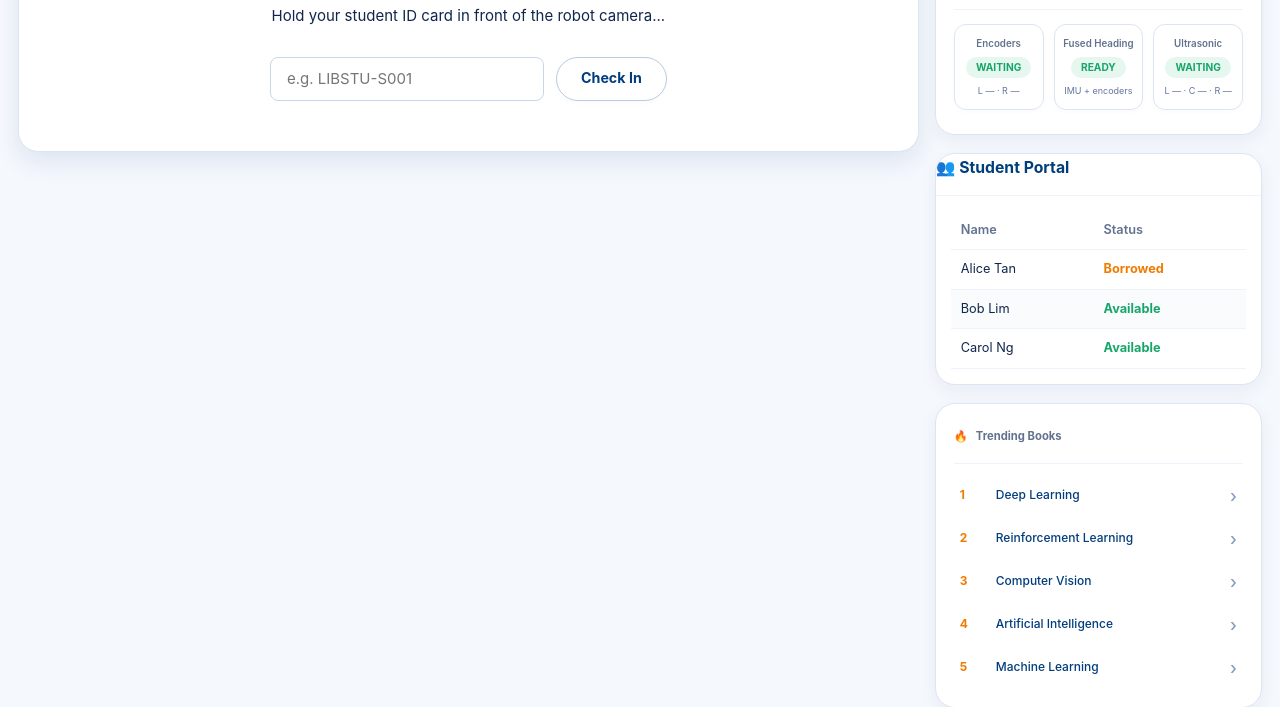
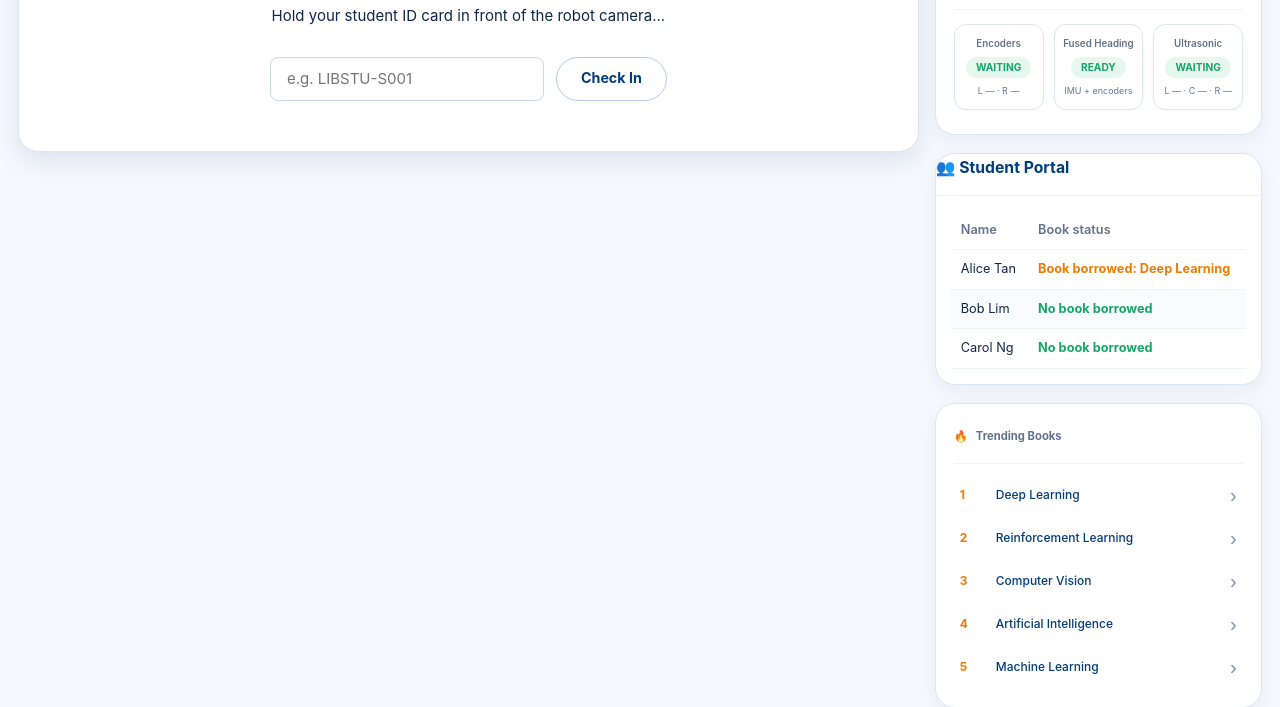
Before and after one commit to dunja-g/Library_robot, a Flask app: page / in a window 1280 px wide. Shown: the part 569-1276 px from the top of the page. Run offline with Flask 3, Linux system fonts and the light colour scheme.

Commit message:
fix borrowing status UI and firmware contract test

```diff
--- a/pi/static/app.js
+++ b/pi/static/app.js
@@ -496,10 +496,8 @@ function updateUI(data) {
 
   if (state !== previous && state === 'ARRIVED') {
     showToast(`Book location reached: ${data.location_code}`);
-    speak(`Book location reached. Box ${data.box_id}, layer ${data.layer}, position ${data.position}.`);
   } else if (state !== previous && state === 'DOCKED') {
     showToast('Robot returned to Dock');
-    speak('Return complete. The robot is back at the dock.');
   } else if (state !== previous && state === 'STOPPED') {
     showToast(`Safety stop: ${data.reason || 'inspect the robot'}`);
   }
@@ -635,13 +633,6 @@ function updateTimeline(state, phase = null) {
   }
 }
 
-function speak(message) {
-  if ('speechSynthesis' in window) {
-    window.speechSynthesis.cancel();
-    window.speechSynthesis.speak(new SpeechSynthesisUtterance(message));
-  }
-}
-
 function showToast(message) {
   const toast = document.getElementById('toast');
   toast.textContent = message;
@@ -710,17 +701,25 @@ function onStudentCheckedIn(student) {
 async function loadStudentPortal() {
   try {
     const res = await fetch('/api/students');
+    if (!res.ok) throw new Error(`Student portal request failed: ${res.status}`);
     const students = await res.json();
+    if (!Array.isArray(students)) throw new Error('Invalid student portal response');
     const tbody = document.getElementById('student-portal-tbody');
-    tbody.innerHTML = '';
+    tbody.replaceChildren();
     students.forEach(st => {
       const tr = document.createElement('tr');
+      const nameCell = document.createElement('td');
+      const statusCell = document.createElement('td');
       const statusClass = st.has_book ? 'status-borrowed' : 'status-available';
-      const statusText = st.has_book ? 'Borrowed' : 'Available';
-      tr.innerHTML = `
-        <td>${st.name}</td>
-        <td class="${statusClass}">${statusText}</td>
-      `;
+      const borrowedBook = catalogue.find(book => book.book_id === st.borrowed_book_id);
+
+      nameCell.textContent = st.name || st.id || 'Unknown student';
+      statusCell.className = statusClass;
+      statusCell.textContent = st.has_book
+        ? `Book borrowed: ${borrowedBook?.title || st.borrowed_book_id || 'Unknown book'}`
+        : 'No book borrowed';
+
+      tr.append(nameCell, statusCell);
       tbody.appendChild(tr);
     });
   } catch (err) {
--- a/pi/templates/index.html
+++ b/pi/templates/index.html
@@ -327,7 +327,7 @@
             <thead>
               <tr>
                 <th>Name</th>
-                <th>Status</th>
+                <th>Book status</th>
               </tr>
             </thead>
             <tbody id="student-portal-tbody">
@@ -357,6 +357,6 @@
     NUS Smart Library Robot <span class="divider">|</span> Powered by Raspberry Pi 5 + Arduino Mega
   </footer>
   <div class="toast" id="toast" role="status" aria-live="polite"></div>
-  <script src="/static/app.js?v=11"></script>
+  <script src="/static/app.js?v=12"></script>
 </body>
 </html>
```
Also changed, not shown: tests/test_arduino_firmware_contract.py (+2 -1 lines).
